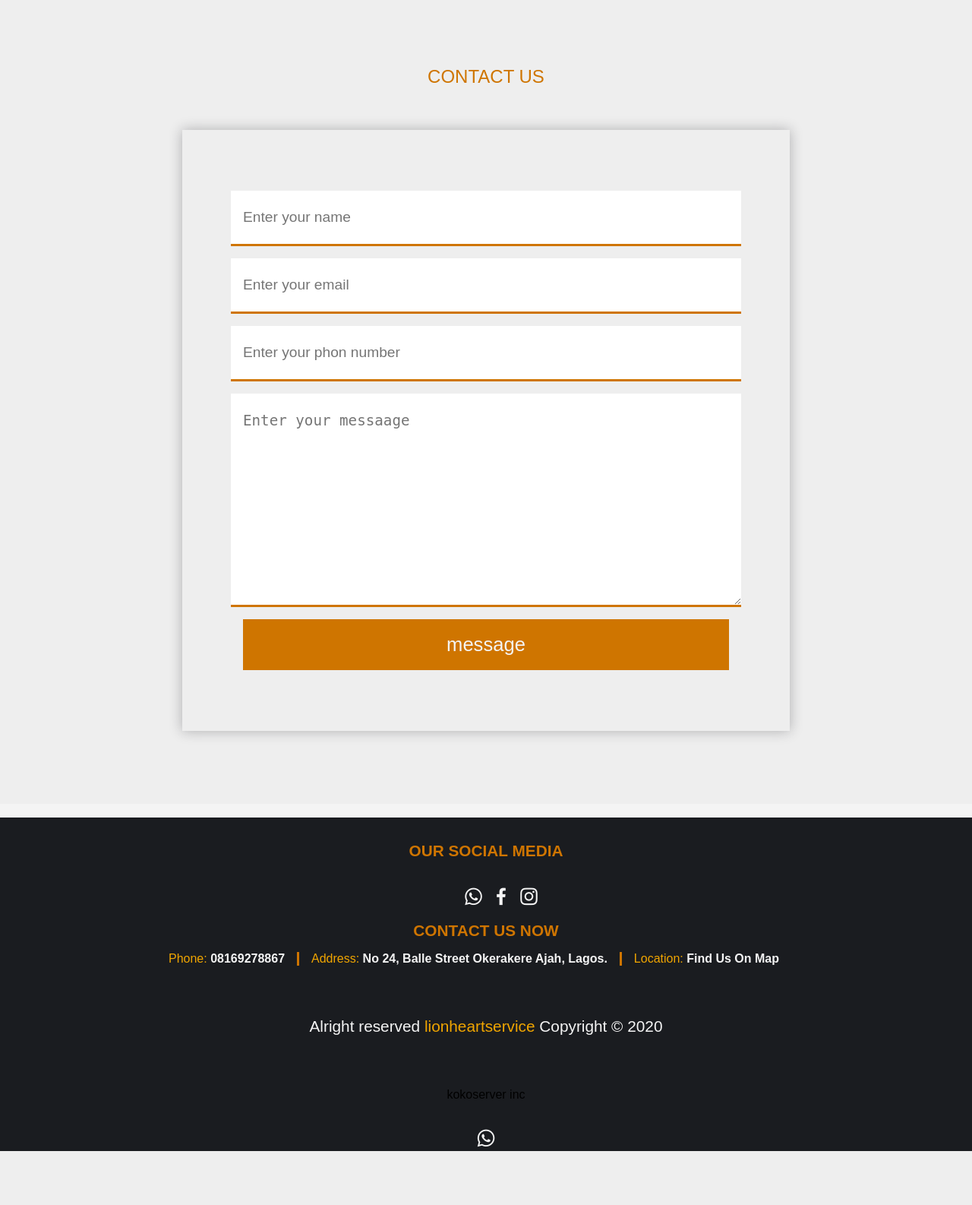
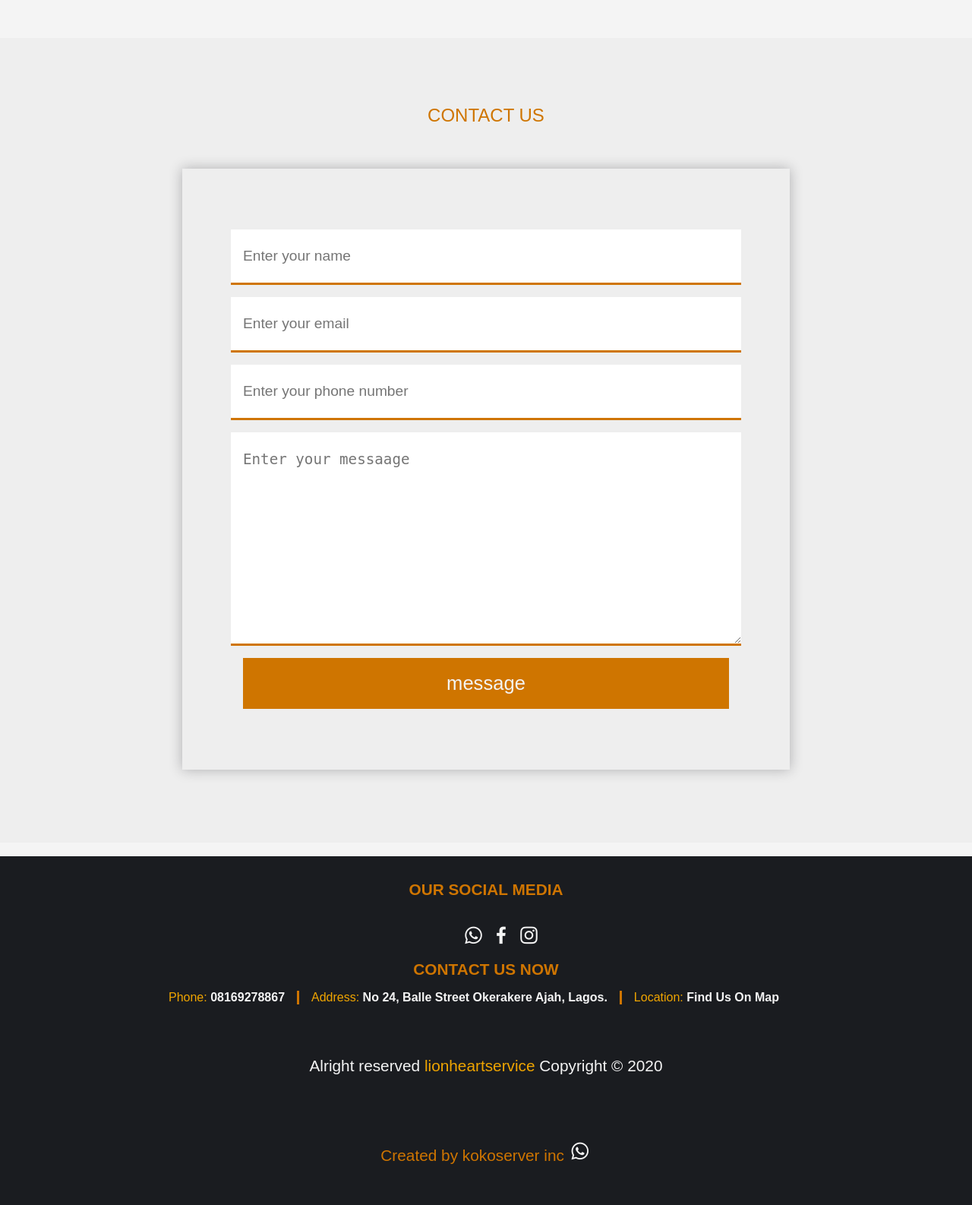
Before and after one commit to Kokoserver/lionheartservice, a Python web app: template templates/pages/index.html in a window 1280 px wide. Shown: the part 2079-3665 px from the top of the page at 76% size. Before the commit the page ends 3594 px from the top, so only its background shows below. Run offline with Jinja, Linux system fonts and the light colour scheme; the template is opened without the code that fills it, so the values that code supplies are empty.

Commit message:
doing to creator section

```diff
--- a/static/main.css
+++ b/static/main.css
@@ -366,11 +366,27 @@ a {
   padding-bottom: 3rem;
   font-size: 1.3rem;
   color: #f4f4f4;
+  margin-bottom: 0;
 }
 
 .footer__copyright b {
   color: #f0a500;
   font-weight: 300;
+}
+
+.creator {
+  color: #f4f4f4;
+  font-size: 1.3rem;
+  padding-bottom: 2rem;
+}
+
+.creator span {
+  color: #cf7500;
+  text-align: center;
+}
+
+.creator span:last-child {
+  padding-top: 1rem;
 }
 
 .display {
@@ -614,7 +630,9 @@ a {
 
 .service__content {
   text-align: center;
+  padding: .1rem 2rem;
   font-size: 1.3rem;
+  text-transform: capitalize;
 }
 
 @media screen and (max-width: 765px) {
--- a/static/sass/_layout.scss
+++ b/static/sass/_layout.scss
@@ -195,7 +195,23 @@
             font-weight: 300;
 
         }
+        margin-bottom: 0;
+
 
 
     }
 }
+
+.creator{
+   color: $white;
+   font-size: 1.3rem;
+   padding-bottom: 2rem;
+   span{
+       color: $primary-color;
+       text-align: center;
+       &:last-child{
+           padding-top: 1rem;
+       }
+   }
+
+}
--- a/static/sass/_pages.scss
+++ b/static/sass/_pages.scss
@@ -228,8 +228,9 @@
  }
  &__content{
      text-align: center;
-    //  padding: .1rem 2rem;
+     padding: .1rem 2rem;
      font-size: 1.3rem;
+     text-transform: capitalize;
         @media screen and (max-width:765px) {
             font-size: 1rem;
         }
--- a/templates/layouts/footer.html
+++ b/templates/layouts/footer.html
@@ -22,8 +22,8 @@
     <p class="footer__copyright">Alright reserved <b>lionheartservice</b> Copyright &copy; 2020</p>
     <div class="creator">
       <p class="creator_name">
-        kokoserver inc
+        <span>Created by <span>kokoserver inc</span> </span><a href="https://wa.link/6q8cmu" class="creator__link"><i class='bx bxl-whatsapp'></i></a>
       </p>
-      <a href="https://wa.link/rfj1if" class="creator__link"><i class='bx bxl-whatsapp'></i></a>
+
     </div>
 </footer>
--- a/templates/pages/index.html
+++ b/templates/pages/index.html
@@ -21,7 +21,6 @@
    We Are Lions We Will Go The Extra Mile To Make You Happy , We Care , We Serve.
   </p>
  </div>
- <!-- <a href="#contact" class="btn">contact us</a> -->
   </div>
    </section>
 
@@ -43,7 +42,7 @@
          <p class="service__content">
             Are You In Need Of  Qualified And  Competent Staffs.
              We Are Specialized Connecting Staffs To Companies And Schools.<br>
-             Taekwondo instructor, Teachers, Sport, Instructor, Gate Keeper, Receptionist, Company Staffs and lot more
+             Taekwondo instructor, Teachers, Sport, Instructor, Gate Keeper, Receptionist, Company Staffs and lot more .
             </p>
     </div>
     <div class="service__box">
@@ -51,16 +50,13 @@
       <h3 class="service__header h2">Home services</h3>
       <p class="service__content">
          Make Your House Work Easier, employ From The Comfort Of Your home.<br>
-         Private Teachers, House Helps, Taekwondo Instructor,  Sport Instructor, Gate Keepers and lot more
+         Private Teachers, House Helps, Taekwondo Instructor,  Sport Instructor, Gate Keepers and lot more.
       </p>
 
 
  </div>
 
 </div>
-
-
-<!-- <a href="#contact" class="btn">contact us</a> -->
    </section>
 
    <section id="contact" class="contact">
@@ -69,7 +65,7 @@
          <form action="/contact" method="post" autocomplete="off" class="contact__form">
             <input type="text" placeholder="Enter your name" name="name" class="contact__input" autocomplete="off" required>
             <input type="email" placeholder="Enter your email" name="email" class="contact__input" required>
-            <input type="tel" placeholder="Enter your phon number" name="phone" class="contact__input" required>
+            <input type="tel" placeholder="Enter your phone number" name="phone" class="contact__input" required>
             <textarea name="message" id="message" cols="30" rows="10" placeholder="Enter your messaage" class="contact__input"></textarea>
             <button type="submit" class="btn contact__btn">message</button>
          </form>
```
